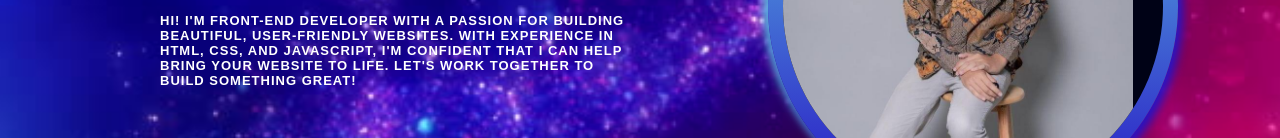
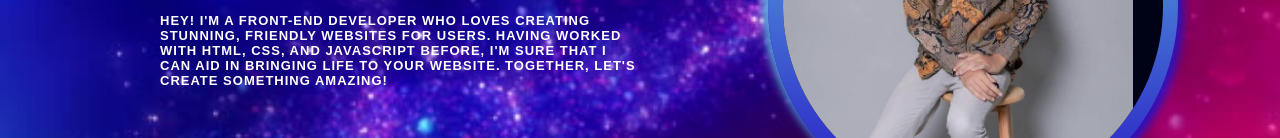
Before and after one commit to lymargwapo/Jugan.github-io, a plain HTML site: page index.html in a window 1280 px wide. Shown: the part 350-488 px from the top of the page. Drawn offline with Linux system fonts and the light colour scheme.

Commit message:
Update index.html

```diff
--- a/index.html
+++ b/index.html
@@ -24,9 +24,9 @@
             <div class="intro">
                 <h2>Hi I'm <span>Lymar Jugan,</span></h2>
                 <h1 id="typing-text">Front-end Developer</h1>
-                <h4>Hi! i'm front-end developer with a passion for building beautiful,
-                    user-friendly websites. With experience in HTML, CSS, and JavaScript, I'm confident that I
-                    can help bring your website to life. Let's work together to build something great!</h4>
+                <h4>Hey! I'm a front-end developer who loves creating stunning,
+friendly websites for users. Having worked with HTML, CSS, and JavaScript before, I'm sure that I
+can aid in bringing life to your website. Together, let's create something amazing!</h4>
 </div>
 <div class="img">
     <div class="img-circle">
```
